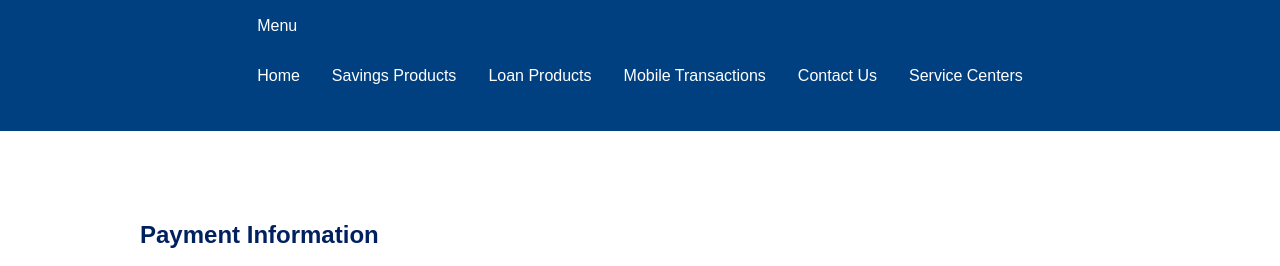
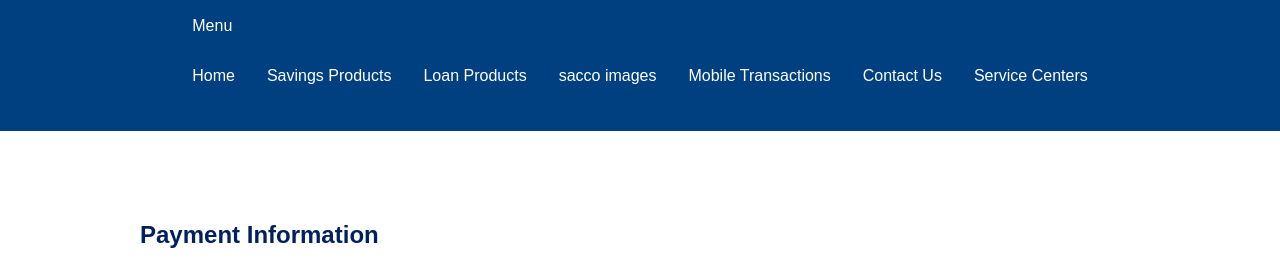
Before and after one commit to Wizcom12/youth-of-tooro, a plain HTML site: page mobile.html in a window 1280 px wide. Shown: the part 167-433 px from the top of the page. Drawn offline with Linux system fonts and the light colour scheme.

Commit message:
Update mobile.html

```diff
--- a/mobile.html
+++ b/mobile.html
@@ -17,6 +17,7 @@
                         <a href="index.html">Home</a>
                         <a href="savings.html">Savings Products</a>
                         <a href="loans.html">Loan Products</a>
+                        <a href="gallery.html">sacco images</a>
 
                         <a href="mobile.html">Mobile Transactions</a>
                         <a href="contact.html">Contact Us</a>
```
